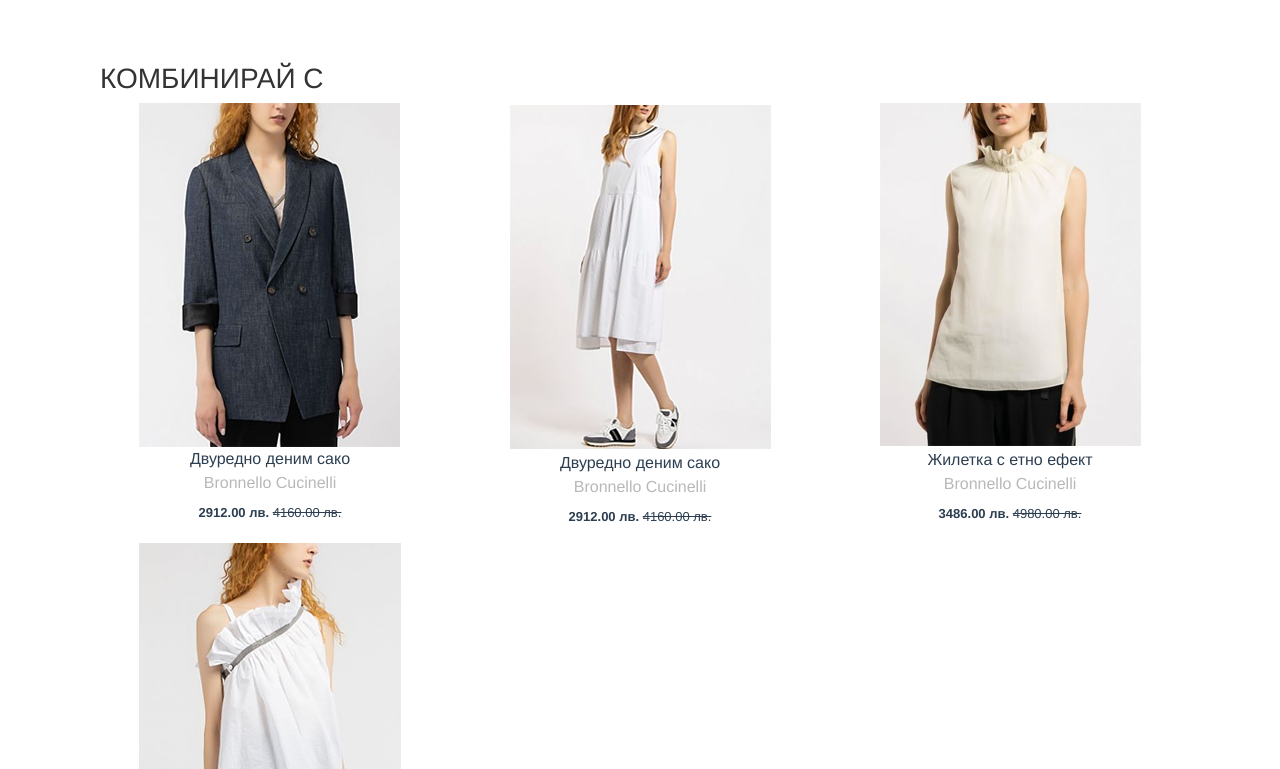
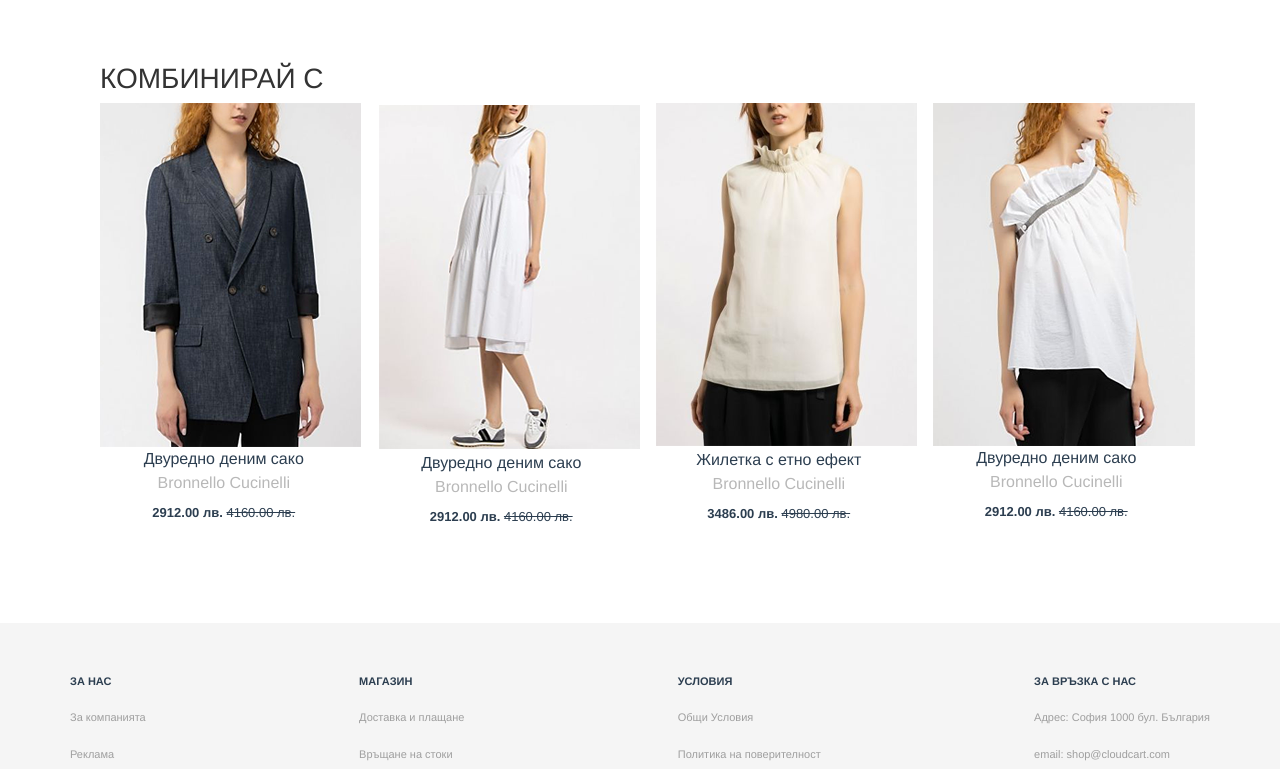
Before and after one commit to m1taka/product-catalogue, a Vue app: page /products/1 in a window 1280 px wide. Shown: the part 931-1700 px from the top of the page. Built offline with nearby package versions, Linux system fonts and the light colour scheme.

Commit message:
bootstrap fixes

```diff
--- a/src/components/Content.vue
+++ b/src/components/Content.vue
@@ -26,7 +26,6 @@
               <option value="">Сортирай по размер</option>
               <option value="">Сортирай по азбучен ред</option>
             </select>
-            <!-- <div class="sort"><p>Сортирай по дата</p></div> -->
             <Quantity/>
           </div>
         </div>
--- a/src/components/Product.vue
+++ b/src/components/Product.vue
@@ -99,7 +99,7 @@
               <div class="row">
                 <template v-for="(p, index) in filteredProducts">
                   <div
-                    class="col-lg-4 col-sm-5 col-md-3"
+                    class="col-lg-3 col-sm-5 col-md-3"
                     :key="index"
                   >
                     <img
```
